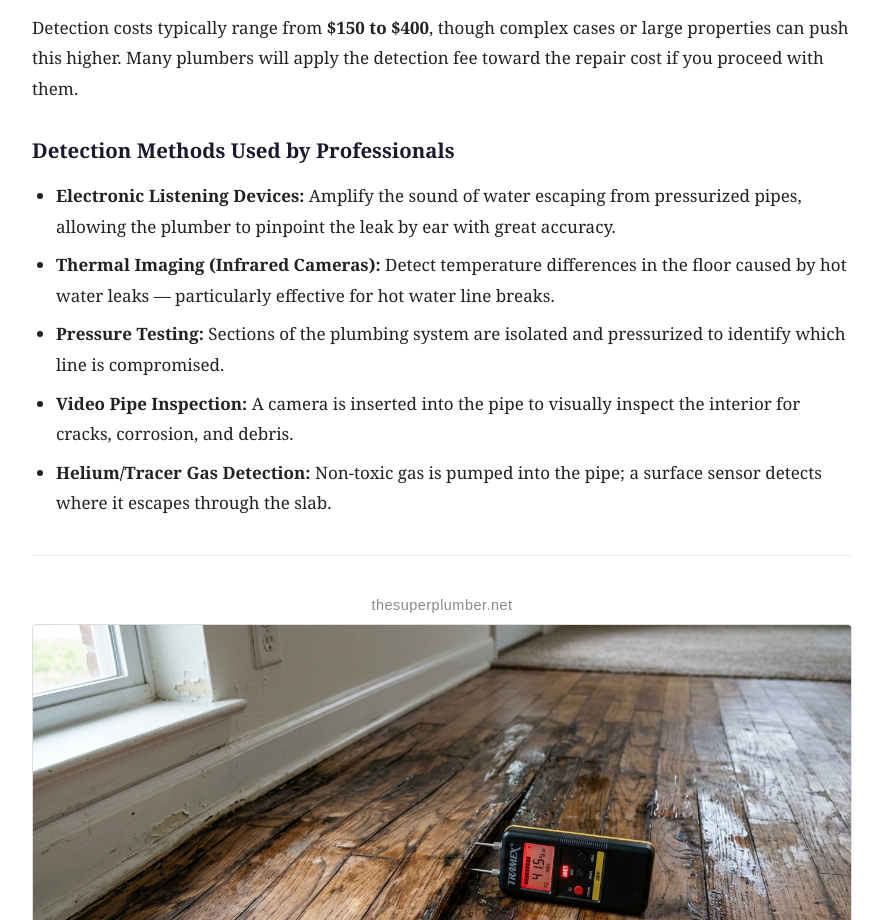
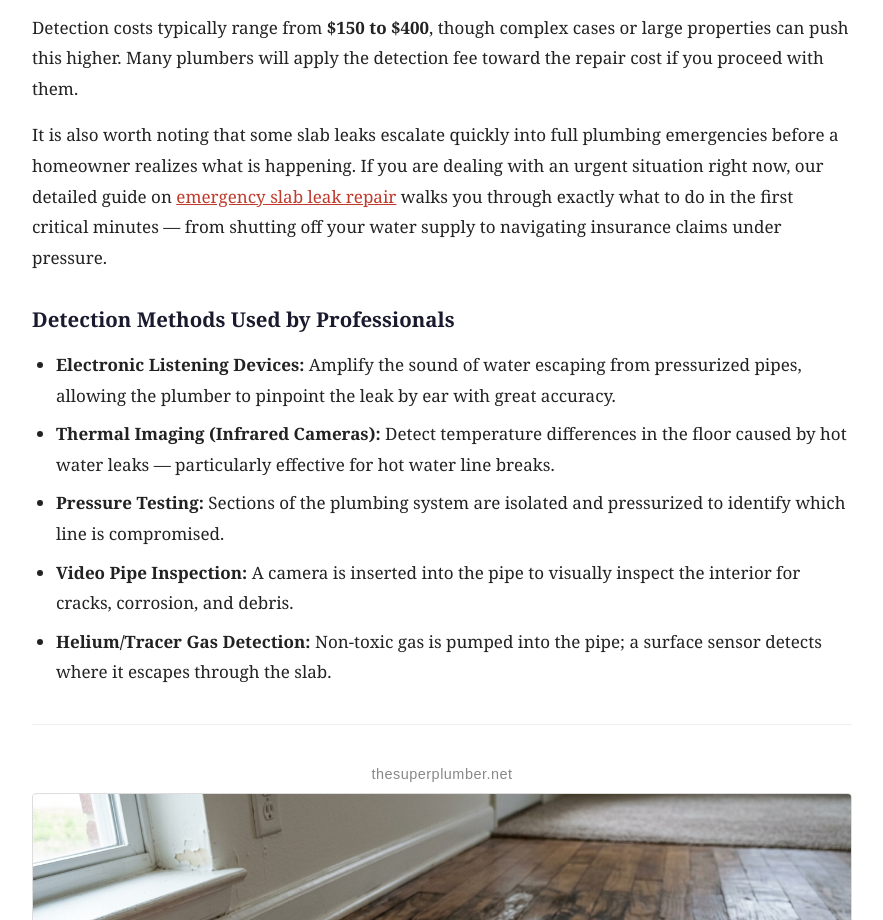
Before and after one commit to mikehustle890-dot/mikehustle890-dot.github.io, a plain HTML site: page index.html in a window 1280 px wide. Shown: the part 5182-6102 px from the top of the page, without its empty margins (198-1081 px from the left). Drawn offline with Linux system fonts and the light colour scheme.

Commit message:
Add cross-link to emergency slab leak repair page

```diff
--- a/index.html
+++ b/index.html
@@ -156,6 +156,8 @@
   <p>Before any repair can happen, the leak must be precisely located. Slab leak detection is a skilled service using specialized equipment, and most professional plumbers charge separately for this step. Trying to skip detection or guess the location results in unnecessary concrete cutting and higher overall costs.</p>
 
   <p>Detection costs typically range from <strong>$150 to $400</strong>, though complex cases or large properties can push this higher. Many plumbers will apply the detection fee toward the repair cost if you proceed with them.</p>
+
+  <p>It is also worth noting that some slab leaks escalate quickly into full plumbing emergencies before a homeowner realizes what is happening. If you are dealing with an urgent situation right now, our detailed guide on <a href="https://tom-hustle.pages.dev/" target="_blank" rel="noopener">emergency slab leak repair</a> walks you through exactly what to do in the first critical minutes — from shutting off your water supply to navigating insurance claims under pressure.</p>
 
   <h3>Detection Methods Used by Professionals</h3>
   <ul>
```
